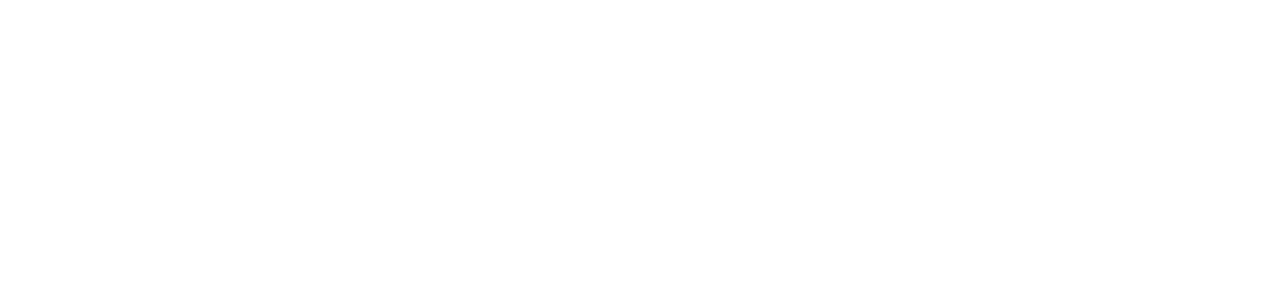
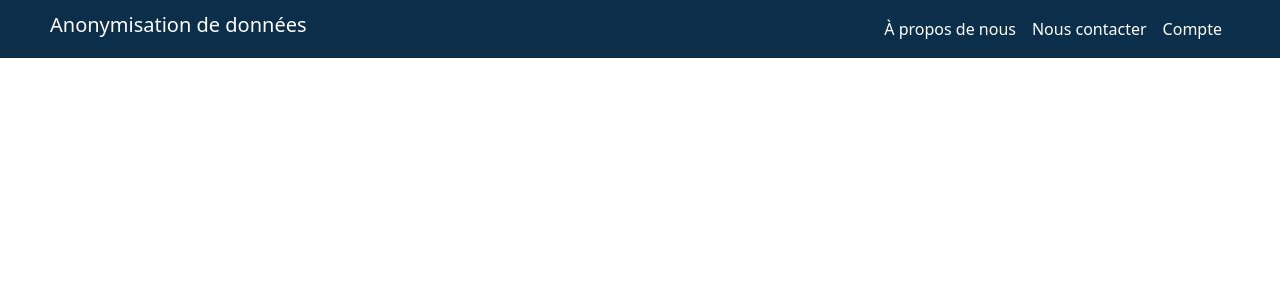
Before and after one commit to whippet83/Stage, a React (Create React App) app in the folder frontend/: page / in a window 1280 px wide. Shown: the top 300 px of the page. Built offline with nearby package versions, Linux system fonts and the light colour scheme.

Commit message:
Navbar working

```diff
--- a/frontend/package.json
+++ b/frontend/package.json
@@ -3,6 +3,9 @@
   "version": "0.1.0",
   "private": true,
   "dependencies": {
+    "@fortawesome/fontawesome-svg-core": "^6.1.2",
+    "@fortawesome/free-regular-svg-icons": "^6.1.2",
+    "@fortawesome/free-solid-svg-icons": "^6.1.2",
     "@testing-library/jest-dom": "^5.16.5",
     "@testing-library/react": "^13.3.0",
     "@testing-library/user-event": "^13.5.0",
@@ -11,6 +14,7 @@
     "react": "^18.2.0",
     "react-bootstrap": "^2.5.0",
     "react-dom": "^18.2.0",
+    "react-router-dom": "^6.3.0",
     "react-scripts": "5.0.1",
     "web-vitals": "^2.1.4"
   },
--- a/frontend/src/App.js
+++ b/frontend/src/App.js
@@ -1,9 +1,10 @@
 import './App.css';
+import Navbar from './components/Navbar/Navbar';
 
 function App() {
   return (
     <div>
-
+      <Navbar />
     </div>
   );
 }
--- a/frontend/src/components/Navbar/Navbar.css
+++ b/frontend/src/components/Navbar/Navbar.css
@@ -0,0 +1,3 @@
+.dropdown-toggle::after {
+    display: none !important;
+}
--- a/frontend/src/components/Navbar/Navbar.js
+++ b/frontend/src/components/Navbar/Navbar.js
@@ -0,0 +1,48 @@
+import React from "react";
+import "./Navbar.css";
+import 'bootstrap/dist/css/bootstrap.css'
+import 'bootstrap/'
+import {Nav, Navbar, NavDropdown} from "react-bootstrap";
+
+// import {UserAuth} from "../context/AuthContext";
+// import {useNavigate} from "react-router-dom";
+
+function Header() {
+    // const{user,logout} = UserAuth();
+    // const navigate = useNavigate();
+    //
+    // const handleLogout = async () =>{
+    //     try{
+    //         await logout()
+    //         navigate('/')
+    //         console.log('You are logged out')
+    //     }catch (e) {
+    //         console.log(e.message)
+    //     }
+    // }
+
+
+    return (
+        <>
+            <Navbar style={{marginBottom: "30px", backgroundColor: "#0b2e4a"}} fixed="top" expand="lg" variant="dark" collapseOnSelect>
+                <Navbar.Brand>
+                    <h5 className="text-white" style={{paddingLeft:"50px"}}>Anonymisation de données</h5>
+                </Navbar.Brand>
+                <Navbar.Toggle className="navbar-light"/>
+                <Navbar.Collapse>
+                    <Nav className="ms-auto" style={{paddingRight:"50px"}}>
+                        <Nav.Link className="pl-4 text-white">À propos de nous</Nav.Link>
+                        <Nav.Link className="pl-4 text-white"> Nous contacter</Nav.Link>
+                        <NavDropdown title={<span className="pl-4 text-white">Compte</span>} className="pl-4 pr-4" align="end">
+                            <NavDropdown.Item href="/account">Paramètres</NavDropdown.Item>
+                            <NavDropdown.Divider />
+                            <NavDropdown.Item href="/">Déconnecter</NavDropdown.Item>
+                        </NavDropdown>
+                    </Nav>
+                </Navbar.Collapse>
+            </Navbar>
+        </>
+    );
+}
+
+export default Header;
```
Also changed, not shown: 1 other file (tests, documents, lock files or other folders).
